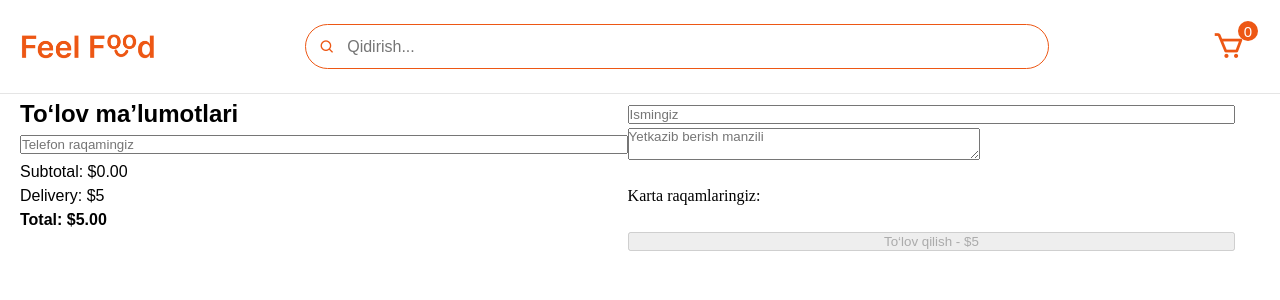
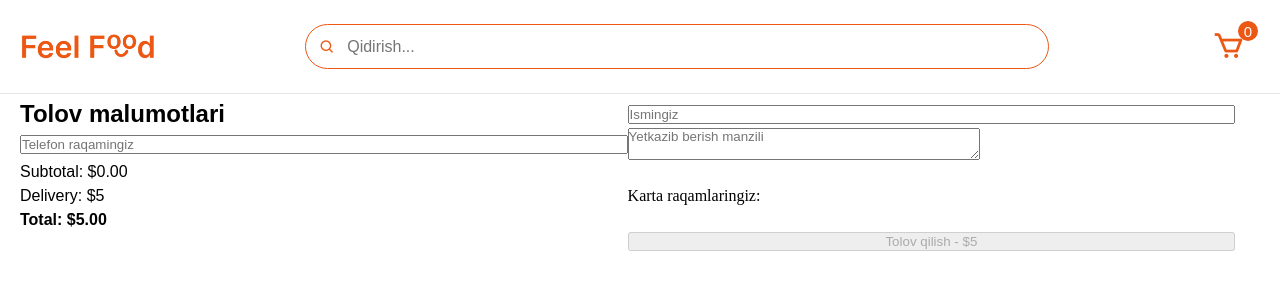
Before and after one commit to saidjon02/FeelFood, a React (Vite) app: page /checkout in a window 1280 px wide. Shown: the top 300 px of the page. Built offline with nearby package versions, Linux system fonts and the light colour scheme; no server answers; a web font is replaced by a local one.

Commit message:
Remove loading states from all components

```diff
--- a/src/components/CheckOut.jsx
+++ b/src/components/CheckOut.jsx
@@ -13,7 +13,6 @@ const CheckOut = () => {
   const [name, setName] = useState('');
   const [phone, setPhone] = useState('');
   const [address, setAddress] = useState('');
-  const [loading, setLoading] = useState(false);
 
   const subtotal = cartItems.reduce((sum, item) => sum + item.price * item.quantity, 0);
   const delivery = 5;
@@ -23,10 +22,8 @@ const CheckOut = () => {
   const handleSubmit = async (e) => {
     e.preventDefault();
     if (!stripe || !elements) return toast.error('Stripe yuklanmadi');
-    if (cartItems.length === 0) return toast.error('Savat bo‘sh');
-    if (amount < 50) return toast.error('Minimum to‘lov miqdori $0.50 bo‘lishi kerak');
-
-    setLoading(true);
+    if (cartItems.length === 0) return toast.error('Savat bosh');
+    if (amount < 50) return toast.error('Minimum tolov miqdori $0.50 bolishi kerak');
 
     try {
       const res = await fetch(
@@ -51,7 +48,7 @@ const CheckOut = () => {
       if (result.error) throw new Error(result.error.message);
       if (result.paymentIntent.status !== 'succeeded') {
         throw new Error(
-          'To‘lov muvaffaqiyatsiz yoki yarimta qoldi: ' + result.paymentIntent.status
+          'Tolov muvaffaqiyatsiz yoki yarimta qoldi: ' + result.paymentIntent.status
         );
       }
 
@@ -75,18 +72,16 @@ const CheckOut = () => {
       if (!telegramRes.ok) throw new Error('Telegramga yuborishda xatolik');
 
       dispatch({ type: 'CLEAR' });
-      toast.success('To‘lov va buyurtma muvaffaqiyatli!');
+      toast.success('Tolov va buyurtma muvaffaqiyatli!');
       navigate('/success');
     } catch (err) {
       toast.error('Xatolik: ' + err.message);
     }
-
-    setLoading(false);
   };
 
   return (
     <form onSubmit={handleSubmit} className="checkout container wrap">
-      <h2>To‘lov ma’lumotlari</h2>
+      <h2>Tolov malumotlari</h2>
 
       <input
         type="text"
@@ -139,8 +134,8 @@ const CheckOut = () => {
         />
       </div>
 
-      <button type="submit" disabled={loading || !stripe}>
-        {loading ? 'To‘lov amalga oshirilmoqda...' : `To‘lov qilish - $${total}`}
+      <button type="submit" disabled={!stripe}>
+        Tolov qilish - ${total}
       </button>
     </form>
   );
```
